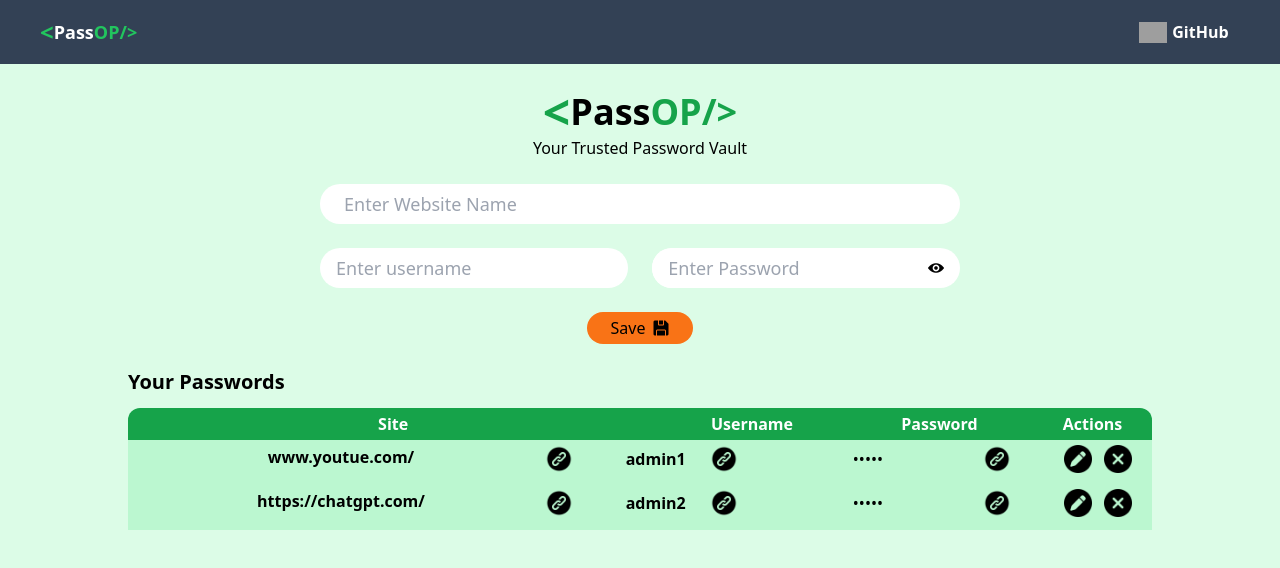
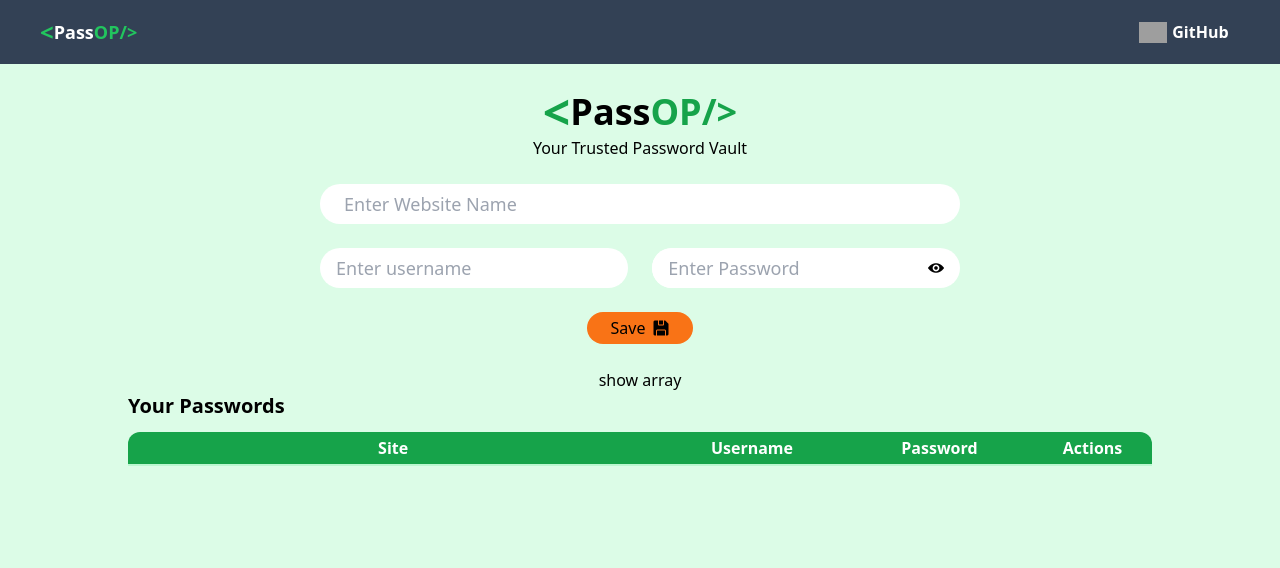
Before and after one commit to CaptainJahir/PassOP, a Next.js app: page / in a window 1280 px wide. Shown: the top 568 px of the page. Built offline with nearby package versions, Linux system fonts and the light colour scheme; grey boxes are pictures that could not be loaded.

Commit message:
Added redux, changed array location to redux store

```diff
--- a/app/layout.js
+++ b/app/layout.js
@@ -1,5 +1,6 @@
 import { Geist, Geist_Mono } from "next/font/google";
 import "./globals.css";
+import ReduxProvider from "@/redux/ReduxProvider";
 
 const geistSans = Geist({
   variable: "--font-geist-sans",
@@ -23,7 +24,9 @@ export default function RootLayout({ children }) {
         <link rel='icon' href='/favicon.png'/>
       </head>
       <body className={`${geistSans.variable} ${geistMono.variable} antialiased`}>
-        {children}
+        <ReduxProvider>
+          {children}
+        </ReduxProvider>
       </body>
     </html>
   );
--- a/app/page.js
+++ b/app/page.js
@@ -3,6 +3,8 @@ import Image from "next/image";
 import Passdesign from "@/components/passDesign";
 import { useRef, useState } from "react";
 import { v4 as uuidv4 } from 'uuid';
+import { useSelector, useDispatch } from 'react-redux'
+import { removeitem, additem } from '@/redux/slice/ArraySlice'
 
 export default function Home() {
   const [img, setimg] = useState("/assets/show.png");
@@ -10,18 +12,22 @@ export default function Home() {
   const webnameRef = useRef();
   const usernameRef = useRef();
   const passRef = useRef();
+  const dispatch = useDispatch();
+  const items = useSelector((state) => state.CredentialArray.items);
   // This array is for final task storing
 
-  const [credArray, setcredArray] = useState([{
-    website : "www.youtue.com/",
-    user : "admin1",
-    pass : "root1"
-  },
-  {
-    website : "https://chatgpt.com/",
-    user : "admin2",
-    pass : "root2"
-  }]);
+  // const [credArray, setcredArray] = useState([{
+  //   website : "www.youtue.com/",
+  //   user : "admin1",
+  //   pass : "root1"
+  // },
+  // {
+  //   website : "https://chatgpt.com/",
+  //   user : "admin2",
+  //   pass : "root2"
+  // }]);
+
+  // this array has no use; now i'm using redux
 
 
   // this is for input data
@@ -37,15 +43,21 @@ export default function Home() {
       pass: password
     }
     if(inputData.web !== "" && inputData.user !== "" && inputData.pass !== ""){
-      setcredArray(credArray => [...credArray , inputData])
+      dispatch(additem(inputData))
       webnameRef.current.value = "";
       usernameRef.current.value = ""
       passRef.current.value = "";
+
     }
     else{
       alert("The input fieds must not be empty")
     }
   }
+
+  const showcred = () => {
+    console.log(items)
+  }
+
 
   const toggleBtn = () => {
     if (img === "/assets/show.png") {
@@ -121,6 +133,11 @@ export default function Home() {
               <Image src="/assets/save.png" height={28} width={28} alt="save" className="w-[1rem]"/>
             </span>
           </button>
+
+          {/* Security risk remove after development */}
+          <button onClick={() => showcred()}>
+            show array
+          </button>
         </div>
 
         {/* Here gos the credential details */}
@@ -154,7 +171,7 @@ export default function Home() {
             </div>
             {/* Here Goes the Credentials Passwords */}
             <div className="bg-green-200 border border-green-200">
-              {credArray.map((item) => {
+              {items.map((item) => {
                 return <Passdesign url = {item.website} username ={item.user} passkey = {item.pass} key={uuidv4()} />;
               })}
             </div>
--- /dev/null
+++ b/app/test/page.js
@@ -0,0 +1,31 @@
+"use client"
+import React from 'react'
+import { useSelector, useDispatch } from 'react-redux'
+import { decrement, increment } from '@/redux/slice/ArraySlice'
+
+const page = () => {
+  const items = useSelector((state) => state.credarray.items);
+      const dispatch = useDispatch()
+
+      return (
+        <div>
+          <div>
+            <button
+              aria-label="Increment value"
+              onClick={() => dispatch(increment())}
+            >
+              Increment
+            </button>
+            <span>{count}</span>
+            <button
+              aria-label="Decrement value"
+              onClick={() => dispatch(decrement())}
+            >
+              Decrement
+            </button>
+          </div>
+        </div>
+      )
+}
+
+export default page
--- a/components/passDesign.js
+++ b/components/passDesign.js
@@ -30,6 +30,23 @@ const Passdesign = (props) => {
   const copypass = async () => {
     savefunction(pass)
   }
+
+  const handleDelete = () => {
+    console.log("delete accessed");
+    console.log({
+      // if this won't work use ref
+      // it's actually working so no need of ref hook
+      website: props.url,
+      username: props.username,
+      password: props.passkey
+    })
+  }
+
+  const handleEdit = () => {
+    console.log("Edit accessed");
+  }
+
+
 
   return (
     <div className="py-1 px-2 grid grid-cols-[3fr_1fr_1fr_.6fr] gap-4 mb-2 bg-green-200">
@@ -72,11 +89,11 @@ const Passdesign = (props) => {
         {/* Edit and Delete Option */}
       <div className="flex justify-center gap-3 items-center hover:bg-[rgb(181,255,181)]">
         <span>
-          <Image src="/assets/Edit.png" alt="revel" width={28} height={28} className="cursor-pointer" />
+          <Image src="/assets/Edit.png" alt="revel" width={28} height={28} className="cursor-pointer" onClick={() => {handleEdit()}}/>
         </span>
 
         <span>
-          <Image src="/assets/Delete.png" alt="revel" width={28} height={28} className="cursor-pointer" />
+          <Image src="/assets/Delete.png" alt="revel" width={28} height={28} className="cursor-pointer" onClick={() => {handleDelete()}}/>
         </span>
 
       </div>
--- a/package.json
+++ b/package.json
@@ -9,9 +9,11 @@
     "lint": "next lint"
   },
   "dependencies": {
+    "@reduxjs/toolkit": "^2.5.1",
     "next": "15.1.6",
     "react": "^19.0.0",
     "react-dom": "^19.0.0",
+    "react-redux": "^9.2.0",
     "uuid": "^11.0.5"
   },
   "devDependencies": {
--- /dev/null
+++ b/redux/ReduxProvider.js
@@ -0,0 +1,17 @@
+"use client"
+import { store } from "./store";
+import { Provider } from "react-redux";
+
+import React from 'react'
+
+const ReduxProvider = ({children}) => {
+  return (
+    <div>
+      <Provider store={store}>
+        {children}
+      </Provider>
+    </div>
+  )
+}
+
+export default ReduxProvider
--- /dev/null
+++ b/redux/slice/ArraySlice.js
@@ -0,0 +1,23 @@
+import { createSlice } from '@reduxjs/toolkit'
+
+const initialState = {
+  items: [],
+}
+
+export const credSlice = createSlice({
+  name: 'credarray',
+  initialState,
+  reducers: {
+    additem: (state , action) => {
+      state.items.push(action.payload);
+    },
+    removeitem: (state , action) => {
+      state.items = state.items.filter((item) => item !== action.payload)
+    },
+  },
+})
+
+// Action creators are generated for each case reducer function
+export const { additem, removeitem } = credSlice.actions
+
+export default credSlice.reducer
--- /dev/null
+++ b/redux/store.js
@@ -0,0 +1,8 @@
+import { configureStore } from "@reduxjs/toolkit";
+import credReducer from '../redux/slice/ArraySlice'
+
+export const store = configureStore({
+    reducer: {
+        CredentialArray: credReducer
+    },
+})
```
Also changed, not shown: 2 other files (tests, documents, lock files or other folders).
